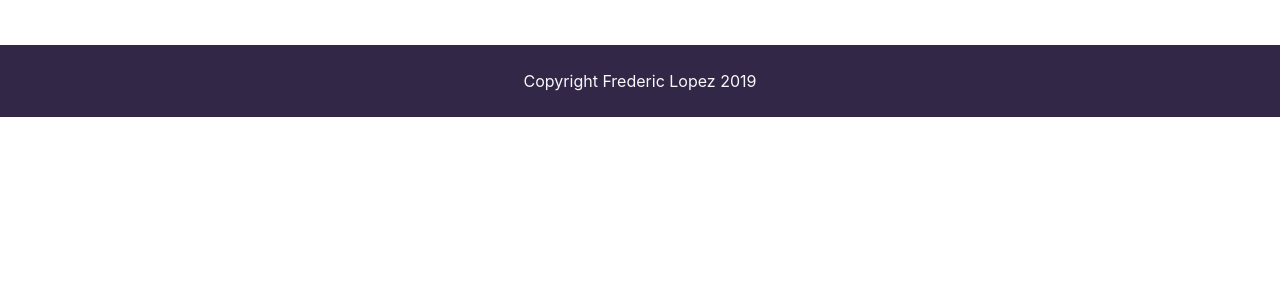
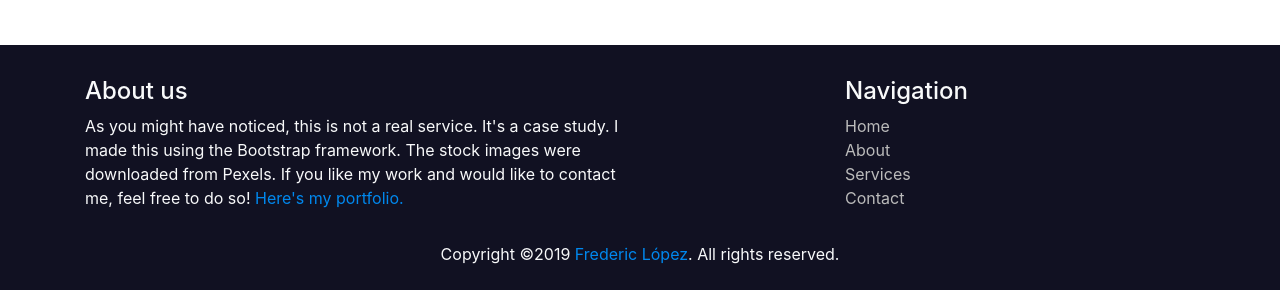
Before and after one commit to dariushine/dariushine.github.io, a website: page project2/index.html in a window 1280 px wide. Shown: the part 4319-4609 px from the top of the page. Before the commit the page ends 4436 px from the top, so only its background shows below. Drawn offline with Linux system fonts and the light colour scheme.

Commit message:
Vigilant Fortnight update

```diff
--- a/project2/css/style.css
+++ b/project2/css/style.css
@@ -1,3 +1,20 @@
+footer {
+  background-color: #112;
+}
+
+footer a {
+  color: #08e;
+}
+
+#footer-navigation ul {
+  list-style: none;
+  padding: 0;
+}
+
+#footer-navigation a {
+  color: #bbb;
+}
+
 .jumbotron {
   background-image: linear-gradient(rgba(0, 0, 0, 0.3), rgba(0, 0, 0, 0.3)), url("../img/apartment.jpg");
   background-size: cover;
--- a/project2/index.html
+++ b/project2/index.html
@@ -71,6 +71,7 @@
           <div class="col-lg-9">
             <input type="text" class="form-control" id="listing" name="listing" placeholder="Keywords or Listing ID">
           </div>
+          <!-- Button that appears beside the first field when the screen size is large -->
           <div class="col-lg-3 d-none d-lg-block">
             <button type="submit" class="btn btn-secondary btn-block">Search</button>
           </div>
@@ -97,6 +98,7 @@
             <input type="number" min="1" class="form-control" id="bathrooms" name="bathrooms" placeholder="Bathrooms">
           </div>
         </div>
+        <!-- Button that appears at the end of the form when the screen size is not large -->
         <button type="submit" class="btn btn-secondary btn-block mt-3 d-lg-none">Search</button>
       </form>
     </div>
@@ -201,7 +203,7 @@
       <div class="row mt-3">
         <!-- Sales Service Image -->
         <div class="col-md-6 d-none d-md-block">
-            <img src="./img/housing-6.png" class="img-fluid img-thumbnail d-block mx-auto" />
+          <img src="./img/housing-6.png" class="img-fluid img-thumbnail d-block mx-auto" />
         </div>
         <!-- Sales Service -->
         <div class="col-md-6">
@@ -216,7 +218,7 @@
         </div>
         <!-- Sales Service Image (different layout) -->
         <div class="col-md-6 d-md-none">
-            <img src="./img/housing-6.png" class="img-fluid img-thumbnail d-block mx-auto" />
+          <img src="./img/housing-6.png" class="img-fluid img-thumbnail d-block mx-auto" />
         </div>
       </div>
     </div>
@@ -240,8 +242,10 @@
           <p>contact@totallylegitemail.com</p>
           <!-- Google Maps Iframe -->
           <div class="embed-responsive embed-responsive-21by9">
-          <iframe src="https://www.google.com/maps/embed?pb=!1m18!1m12!1m3!1d45174728.64670552!2d-73.64322444051612!3d-46.285074451381995!2m3!1f0!2f0!3f0!3m2!1i1024!2i768!4f13.1!3m3!1m2!1s0xa4b9967b3390754b%3A0x6e52be1f740f2075!2sAnt%C3%A1rtida!5e0!3m2!1ses!2sve!4v1569788028582!5m2!1ses!2sve" allowfullscreen></iframe>
-        </div>
+            <iframe
+              src="https://www.google.com/maps/embed?pb=!1m18!1m12!1m3!1d45174728.64670552!2d-73.64322444051612!3d-46.285074451381995!2m3!1f0!2f0!3f0!3m2!1i1024!2i768!4f13.1!3m3!1m2!1s0xa4b9967b3390754b%3A0x6e52be1f740f2075!2sAnt%C3%A1rtida!5e0!3m2!1ses!2sve!4v1569788028582!5m2!1ses!2sve"
+              allowfullscreen></iframe>
+          </div>
         </div>
         <!-- Contact Form -->
         <div class="col-lg-6">
@@ -284,11 +288,39 @@
 
 
   <!-- Footer -->
-  <footer class="text-center">
-    <div class="container-fluid bg-dark text-light py-4">
-      <p class="mb-0">Copyright Frederic Lopez 2019</p>
-  </div>
+  <footer>
+    <div class="container-fluid text-light py-4">
+      <div class="container mt-2">
+        <div class="row justify-content-between">
+          <!-- Page info -->
+          <div class="col-md-7 col-lg-6">
+            <h4>About us</h4>
+            <p class="w-lg-75">As you might have noticed, this is not a real service.
+              It's a case study. I made this using the Bootstrap framework.
+              The stock images were downloaded from Pexels.
+              If you like my work and would like to contact me,
+              feel free to do so! <a href="https://digitalum.com.ve">Here's my portfolio.</a></p>
+          </div>
+          <!-- Footer navigation -->
+          <div id="footer-navigation" class="col-md-4">
+
+            <h4>Navigation</h4>
+            <ul>
+              <li><a href="#home">Home</a></li>
+              <li><a href="#about">About</a></li>
+              <li><a href="#services">Services</a></li>
+              <li><a href="#contact">Contact</a></li>
+            </ul>
+          </div>
+        </div>
+      </div>
+      <!-- Copyright -->
+      <p class="text-center mt-3 mb-0">Copyright ©2019 <a href="https://digitalum.com.ve">Frederic López</a>. All rights
+        reserved.</p>
+    </div>
+
   </footer>
+  <!-- Bootstrap and its dependencies -->
   <script src="./vendor/jquery/jquery.min.js"></script>
   <script src="./vendor/popper.js/popper.min.js"></script>
   <script src="./vendor/bootstrap/js/bootstrap.min.js"></script>
```
